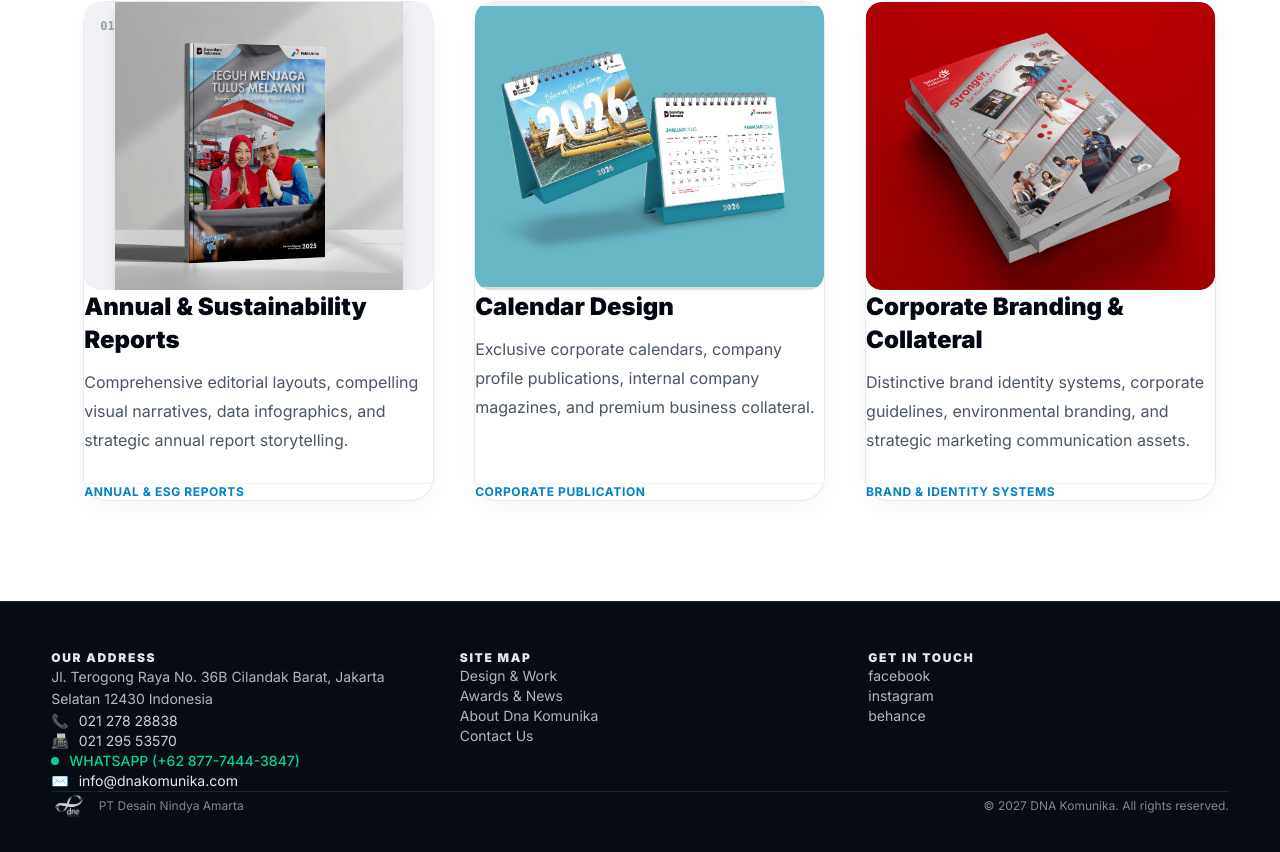
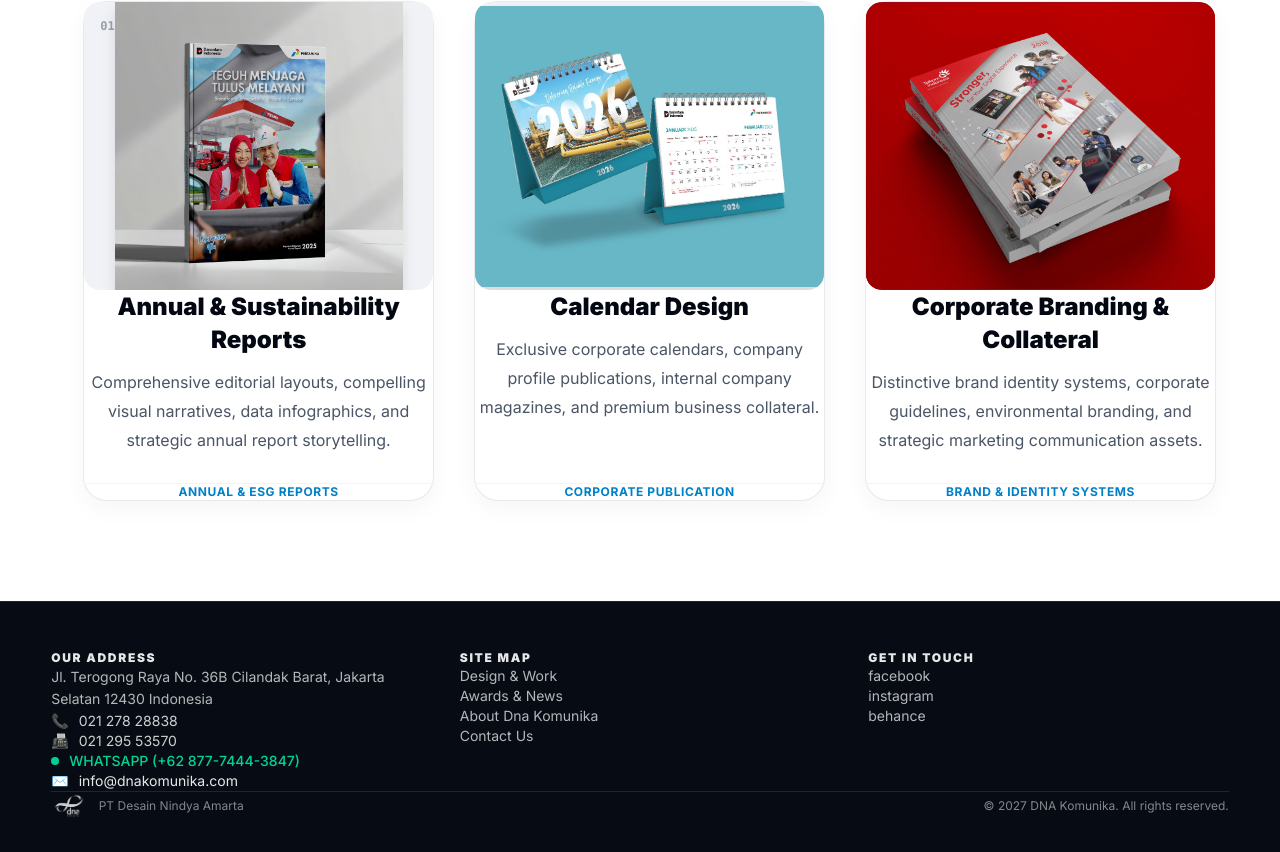
Before and after one commit to SamJinWoo99/DNA-Company-Profile, a Next.js app: page /about in a window 1280 px wide. Shown: the part 1806-2658 px from the top of the page. Built offline with nearby package versions, Linux system fonts and the light colour scheme.

Commit message:
Center align and center justify text and tags inside Services rounded cards

```diff
--- a/app/components/AboutHeroMeta.tsx
+++ b/app/components/AboutHeroMeta.tsx
@@ -274,22 +274,22 @@ export default function AboutHeroMeta() {
                     <img
                       src="/about-service-annual-report.png"
                       alt="Annual & Sustainability Reports"
-                      className="max-h-full max-w-full object-contain drop-shadow-xl group-hover:scale-105 transition-transform duration-500"
+                      className="max-h-full max-w-full object-contain drop-shadow-xl group-hover:scale-105 transition-transform duration-500 mx-auto"
                     />
                   </div>
 
-                  <h3 className="text-xl sm:text-2xl font-black text-gray-950 mb-4 leading-snug">
+                  <h3 className="text-xl sm:text-2xl font-black text-gray-950 mb-4 leading-snug text-center">
                     {t("about.s1_title")}
                   </h3>
                   <div style={{ marginTop: "12px", marginBottom: "28px" }}>
-                    <p className="text-gray-600 leading-[1.8] text-sm sm:text-base">
+                    <p className="text-gray-600 leading-[1.8] text-sm sm:text-base text-justify sm:text-center">
                       {t("about.s1_desc")}
                     </p>
                   </div>
                 </div>
 
-                <div className="pt-6 border-t border-gray-100 flex items-center justify-between mt-auto">
-                  <span className="text-xs font-bold text-[#0080c8] uppercase tracking-wider">
+                <div className="pt-6 border-t border-gray-100 flex items-center justify-center mt-auto">
+                  <span className="text-xs font-bold text-[#0080c8] uppercase tracking-wider text-center">
                     ANNUAL & ESG REPORTS
                   </span>
                 </div>
@@ -310,18 +310,18 @@ export default function AboutHeroMeta() {
                     />
                   </div>
 
-                  <h3 className="text-xl sm:text-2xl font-black text-gray-950 mb-4 leading-snug">
+                  <h3 className="text-xl sm:text-2xl font-black text-gray-950 mb-4 leading-snug text-center">
                     {t("about.s2_title")}
                   </h3>
                   <div style={{ marginTop: "12px", marginBottom: "28px" }}>
-                    <p className="text-gray-600 leading-[1.8] text-sm sm:text-base">
+                    <p className="text-gray-600 leading-[1.8] text-sm sm:text-base text-justify sm:text-center">
                       {t("about.s2_desc")}
                     </p>
                   </div>
                 </div>
 
-                <div className="pt-6 border-t border-gray-100 flex items-center justify-between mt-auto">
-                  <span className="text-xs font-bold text-[#0080c8] uppercase tracking-wider">
+                <div className="pt-6 border-t border-gray-100 flex items-center justify-center mt-auto">
+                  <span className="text-xs font-bold text-[#0080c8] uppercase tracking-wider text-center">
                     CORPORATE PUBLICATION
                   </span>
                 </div>
@@ -338,22 +338,22 @@ export default function AboutHeroMeta() {
                     <img
                       src="/about-service-branding.png"
                       alt="Corporate Branding & Collateral"
-                      className="max-h-full max-w-full object-contain drop-shadow-xl group-hover:scale-105 transition-transform duration-500"
+                      className="max-h-full max-w-full object-contain drop-shadow-xl group-hover:scale-105 transition-transform duration-500 mx-auto"
                     />
                   </div>
 
-                  <h3 className="text-xl sm:text-2xl font-black text-gray-950 mb-4 leading-snug">
+                  <h3 className="text-xl sm:text-2xl font-black text-gray-950 mb-4 leading-snug text-center">
                     {t("about.s3_title")}
                   </h3>
                   <div style={{ marginTop: "12px", marginBottom: "28px" }}>
-                    <p className="text-gray-600 leading-[1.8] text-sm sm:text-base">
+                    <p className="text-gray-600 leading-[1.8] text-sm sm:text-base text-justify sm:text-center">
                       {t("about.s3_desc")}
                     </p>
                   </div>
                 </div>
 
-                <div className="pt-6 border-t border-gray-100 flex items-center justify-between mt-auto">
-                  <span className="text-xs font-bold text-[#0080c8] uppercase tracking-wider">
+                <div className="pt-6 border-t border-gray-100 flex items-center justify-center mt-auto">
+                  <span className="text-xs font-bold text-[#0080c8] uppercase tracking-wider text-center">
                     BRAND & IDENTITY SYSTEMS
                   </span>
                 </div>
```
